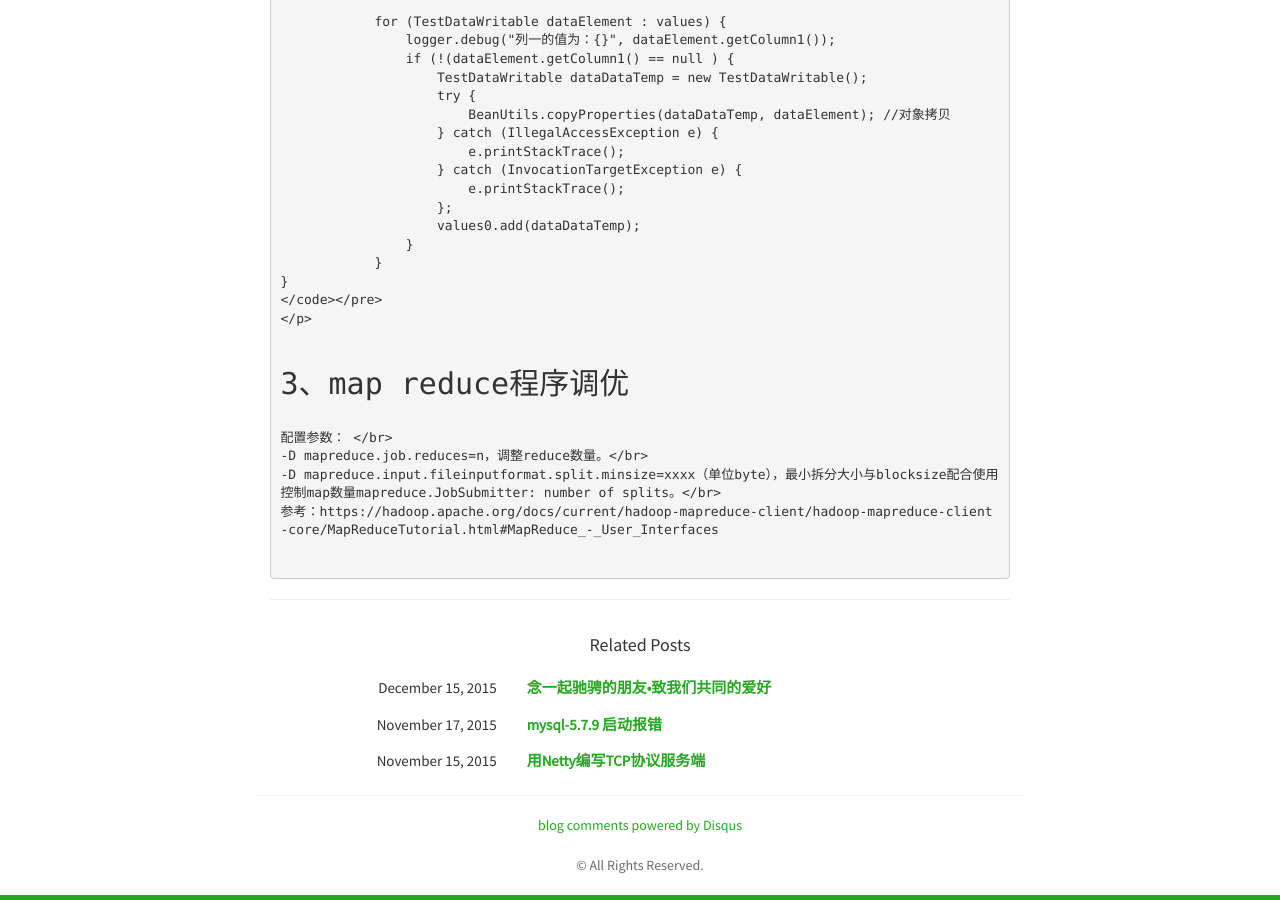
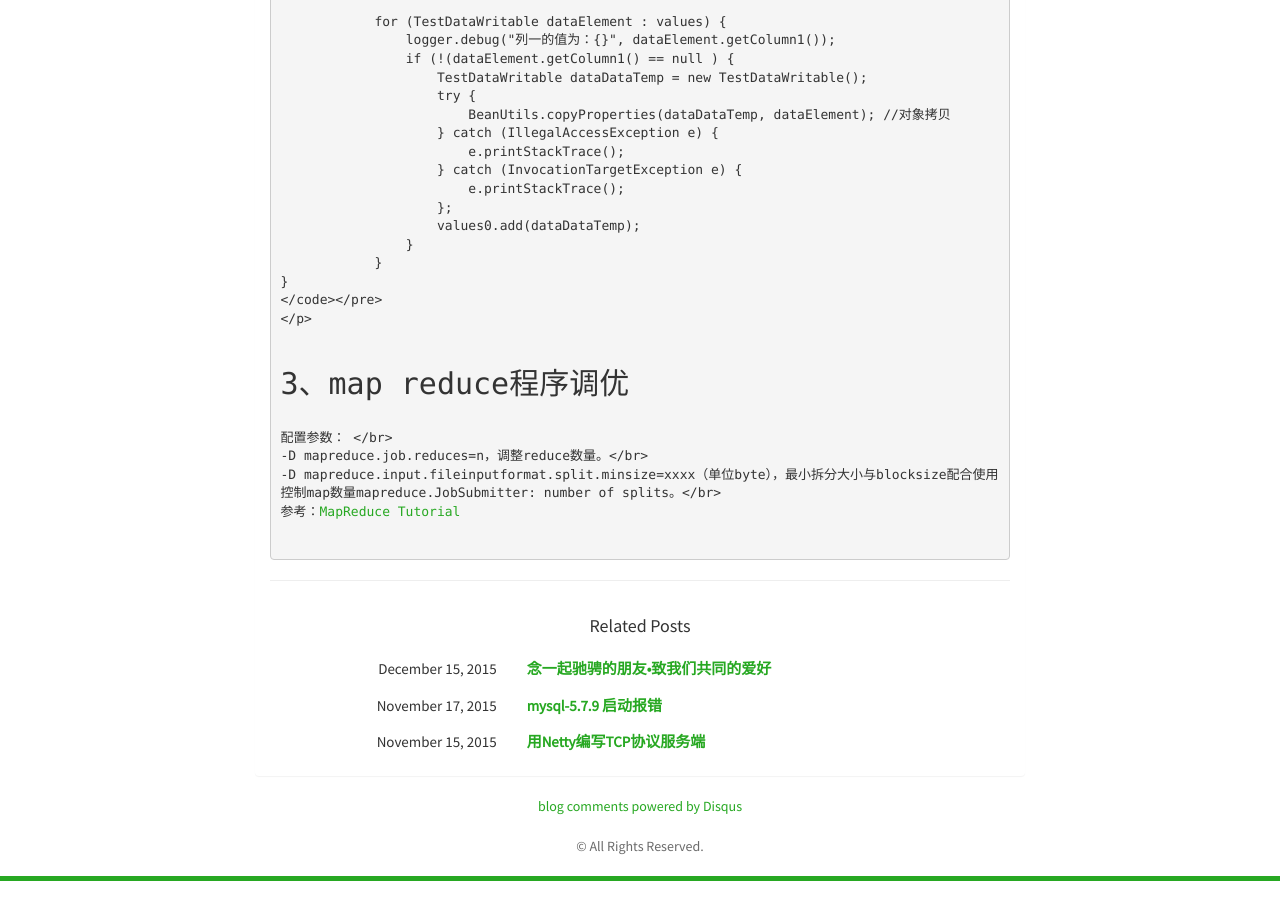
Before and after one commit to diaopg/diaopg.github.io, a Jekyll site: the page built from _posts/2016-09-08-post7.md, in a window 1280 px wide and 900 px high, scrolled down 1348 px. Built offline with Jekyll 4.4.1, drawn with Linux system fonts in a browser that asks for light colours; nearby versions of some CDN libraries; Markdown is read by kramdown in place of the engine named in the settings; comment, search, counter and statistics services are not loaded.

Commit message:
Update 2016-09-08-post7.md

```diff
--- a/_posts/2016-09-08-post7.md
+++ b/_posts/2016-09-08-post7.md
@@ -73,5 +73,5 @@ protected void reduce(CombinationKey key, Iterable<TestDataWritable> values, Con
 <p>配置参数： </br>
 -D mapreduce.job.reduces=n，调整reduce数量。</br>
 -D mapreduce.input.fileinputformat.split.minsize=xxxx（单位byte），最小拆分大小与blocksize配合使用控制map数量mapreduce.JobSubmitter: number of splits。</br>
-参考：https://hadoop.apache.org/docs/current/hadoop-mapreduce-client/hadoop-mapreduce-client-core/MapReduceTutorial.html#MapReduce_-_User_Interfaces
+参考：<a href="https://hadoop.apache.org/docs/current/hadoop-mapreduce-client/hadoop-mapreduce-client-core/MapReduceTutorial.html#MapReduce_-_User_Interfaces">MapReduce Tutorial</a>
 </p>
```
